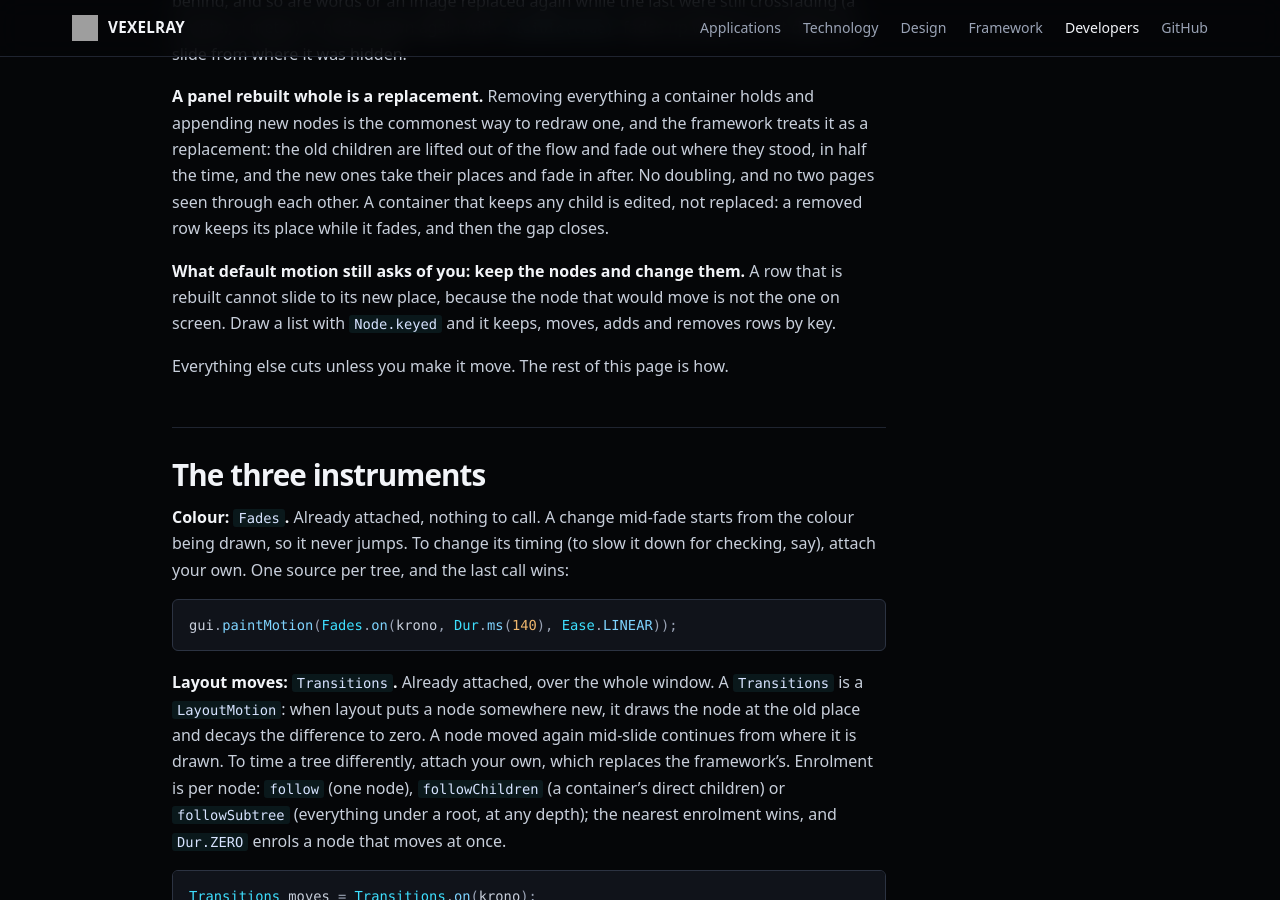
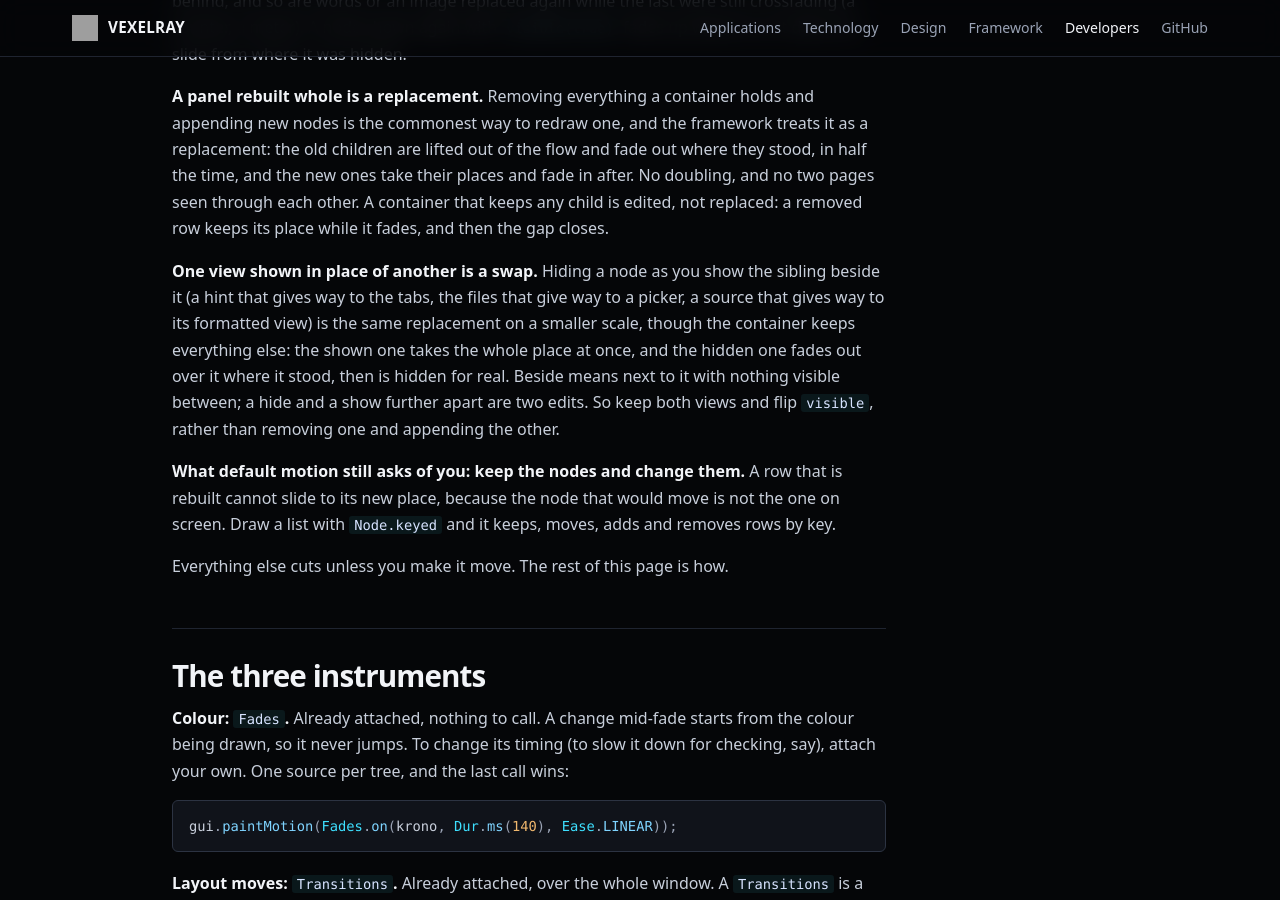
Before and after one commit to sibarum/vexelray-framework, a Jekyll site: the page built from docs/developers/motion.md, in a window 1280 px wide and 900 px high, scrolled down 2087 px. Built offline with Jekyll 4.4.1, drawn with Linux system fonts in a browser that asks for light colours; our own code applies the rules of GitHub Pages for plain Markdown files; some of the changed text lies outside the part shown.

Commit message:
Motion guide: one view shown in place of another is a swap
Co-Authored-By: Claude Opus 5.5 <noreply@anthropic.com>

```diff
--- a/docs/developers/motion.md
+++ b/docs/developers/motion.md
@@ -18,7 +18,7 @@ README's *Motion* section is the short version of this page.
 | A cut-off name revealed (a tree row, a table cell) | `WindowMotion` sets `Unclip`'s motion | 150 ms, in-out cubic |
 | A node that layout moved: a row pushed down, a card reordered | `WindowMotion` attaches `Transitions`, enrolled over the whole tree | 180 ms, out cubic |
 | A node added, and a node removed | `WindowMotion` attaches `Presence` as the enter and exit motion, over the whole tree | 140 ms, out cubic, rising 0.35 em |
-| A node shown with `visible(true)` or hidden with `visible(false)` | The same `Presence`: hidden, it keeps its place and fades, then is hidden for real | 140 ms |
+| A node shown with `visible(true)` or hidden with `visible(false)` | The same `Presence`: hidden, it keeps its place and fades, then is hidden for real; hidden as the sibling beside it is shown, it is swapped (below) | 140 ms |
 | An opacity written to a node | `Fades`, as a fourth channel (`PaintMotion.Channel.OPACITY`) | 120 ms, linear |
 | A label's words replaced | `Fades` (`Channel.REPLACED`): the old words fade out under the new, and the box's size change slides | 120 ms, linear |
 | An image replaced (`Node.image`) | `Fades` (`Channel.REPLACED`): the new comes up over the old, which goes in the second half and is held until then | 120 ms |
@@ -46,6 +46,13 @@ commonest way to redraw one, and the framework treats it as a replacement: the o
 flow and fade out where they stood, in half the time, and the new ones take their places and fade in after. No
 doubling, and no two pages seen through each other. A container that keeps any child is edited, not replaced: a
 removed row keeps its place while it fades, and then the gap closes.
+
+**One view shown in place of another is a swap.** Hiding a node as you show the sibling beside it (a hint that gives
+way to the tabs, the files that give way to a picker, a source that gives way to its formatted view) is the same
+replacement on a smaller scale, though the container keeps everything else: the shown one takes the whole place at
+once, and the hidden one fades out over it where it stood, then is hidden for real. Beside means next to it with
+nothing visible between; a hide and a show further apart are two edits. So keep both views and flip `visible`, rather
+than removing one and appending the other.
 
 **What default motion still asks of you: keep the nodes and change them.** A row that is rebuilt cannot slide to its
 new place, because the node that would move is not the one on screen. Draw a list with `Node.keyed` and it keeps,
```
